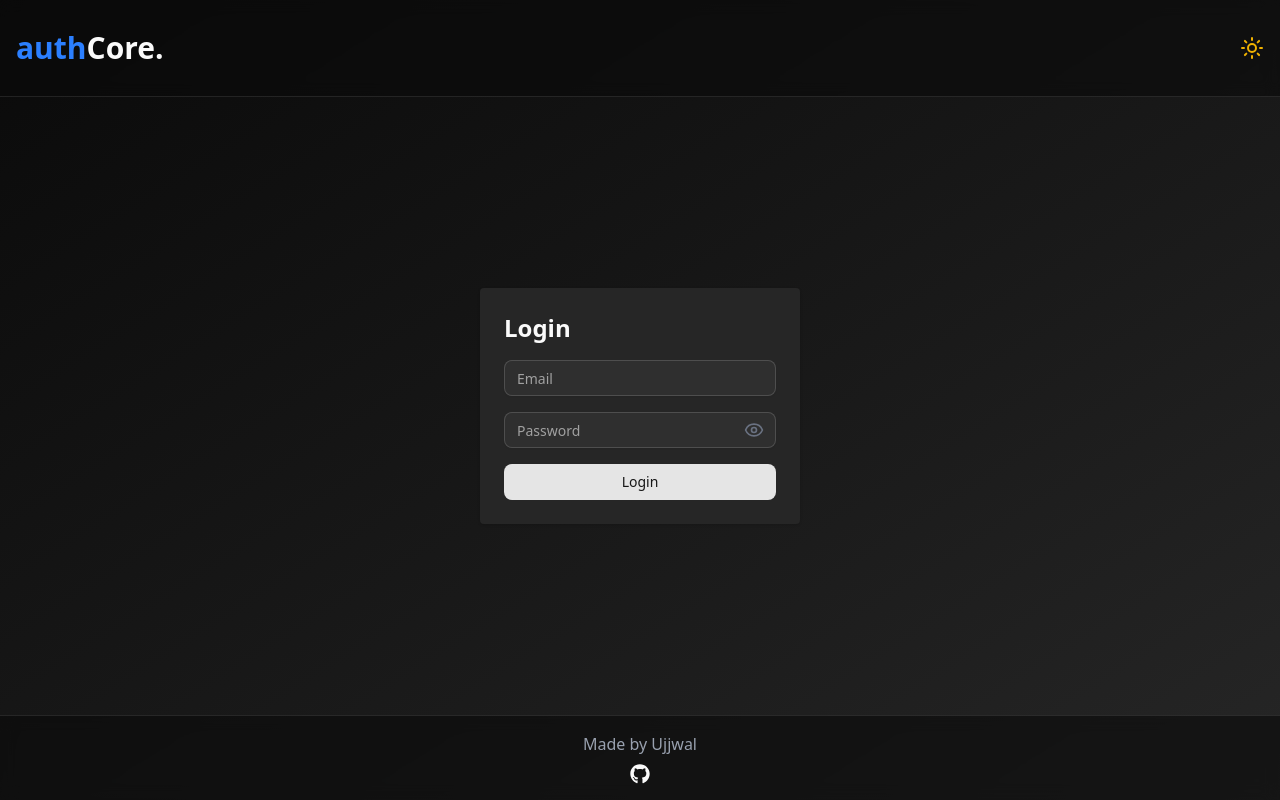
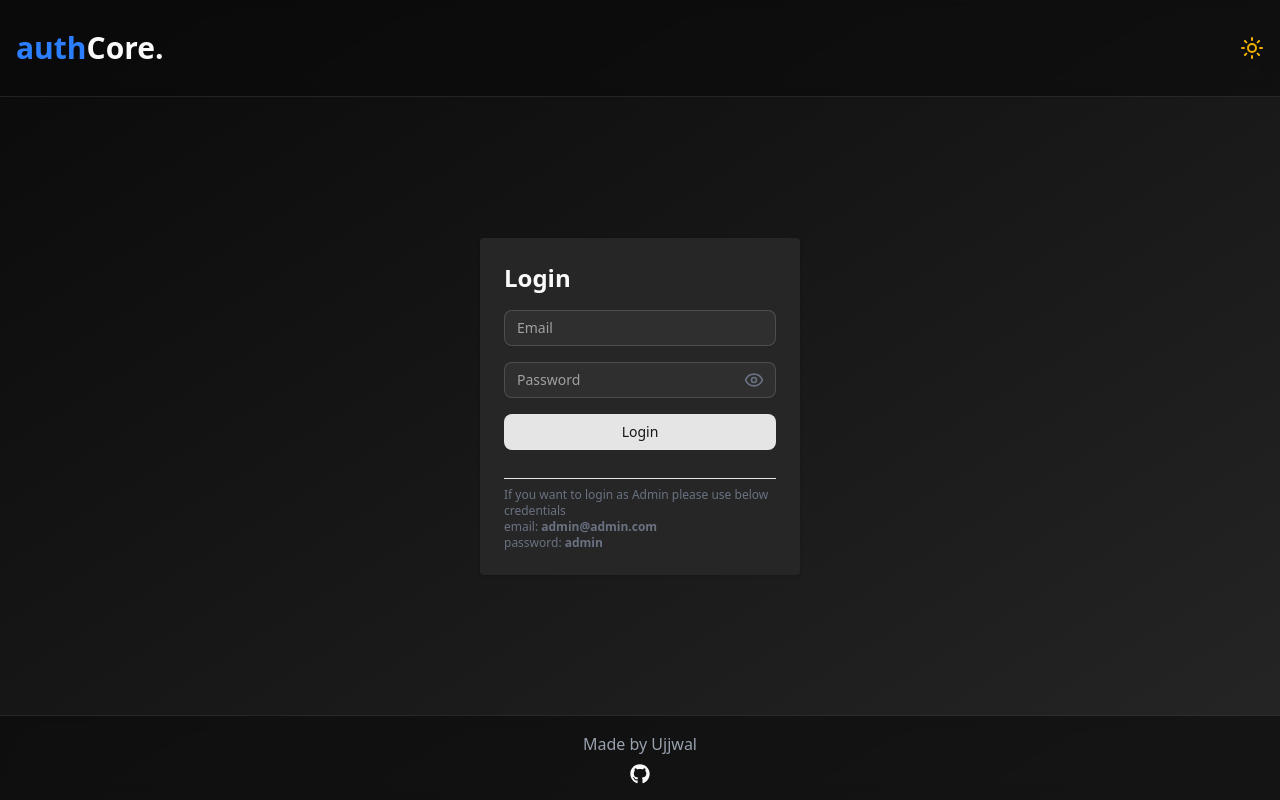
Before and after one commit to Ujjwalb09/AuthCore, a React (Vite) app in the folder Frontend/: page /login in a window 1280 px wide. Built offline with nearby package versions, Linux system fonts and the light colour scheme.

Commit message:
minor changes to login page

```diff
--- a/Frontend/src/Pages/Login.tsx
+++ b/Frontend/src/Pages/Login.tsx
@@ -79,6 +79,15 @@ const Login = () => {
         <Button type="submit" className="w-full">
           Login
         </Button>
+        <div className="mt-3 pt-2 border-t border-gray-200">
+          <p className="text-xs text-gray-500">
+            If you want to login as Admin please use below credentials
+            <br />
+            email: <span className="font-semibold">admin@admin.com</span>
+            <br />
+            password: <span className="font-semibold">admin</span>
+          </p>
+        </div>
       </form>
     </div>
   );
```
